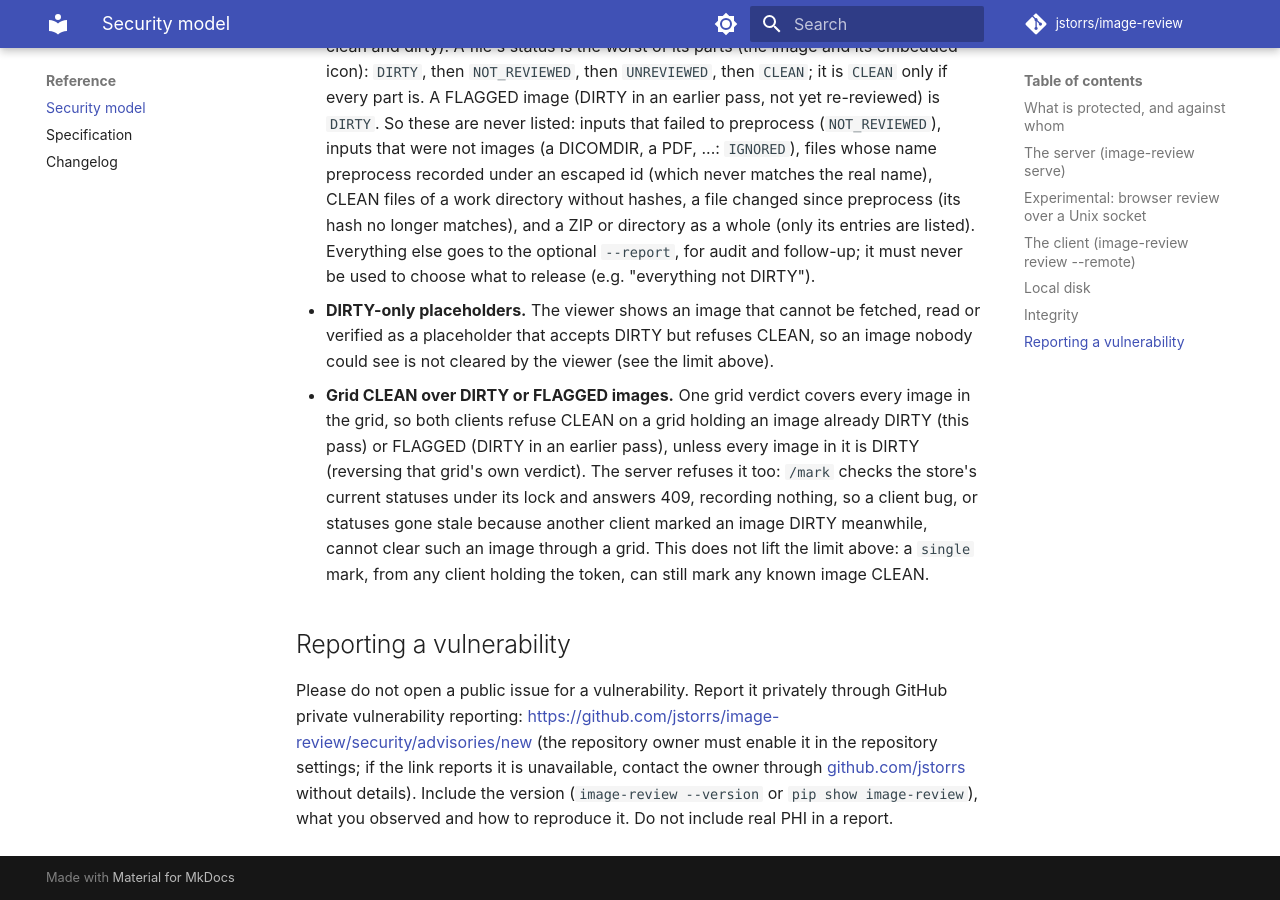
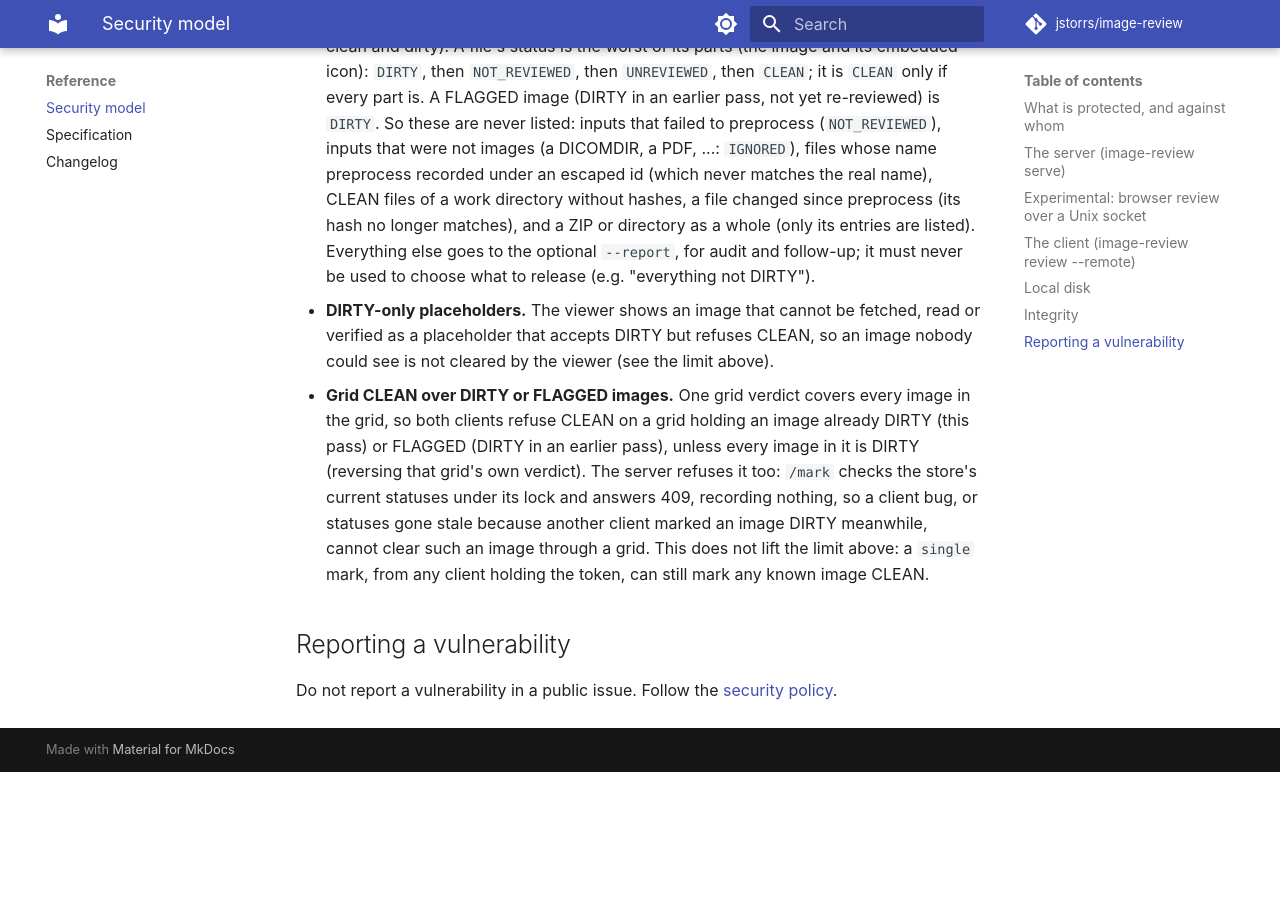
Before and after one commit to jstorrs/image-review, an MkDocs documentation site: the page built from docs/reference/security-model.md, in a window 1280 px wide and 900 px high, scrolled down 7447 px. Built offline with MkDocs 1.6.1 and Material for MkDocs 9.7.7, drawn with Linux system fonts in a browser that asks for light colours; comment, search, counter and statistics services are not loaded; after the commit the page ends 8219 px from its top, so only the background shows below that.

Commit message:
Replace SECURITY.md with a vulnerability-reporting policy
GitHub shows the root SECURITY.md as the repository's security policy,
so it now says how to report privately, which version is supported (the
latest, on main) and what never to send (PHI, work-directory files,
tokens, connection strings). The threat model, now in the docs, points
to it.

Co-Authored-By: Claude Opus 5.5 <noreply@anthropic.com>
Claude-Session: https://claude.ai/code/session_01U1JSSjmrLiL5EgoZss9HB6

```diff
--- a/docs/reference/security-model.md
+++ b/docs/reference/security-model.md
@@ -333,11 +333,5 @@ world-readable.
 
 ## Reporting a vulnerability
 
-Please do not open a public issue for a vulnerability. Report it privately
-through GitHub private vulnerability reporting:
-<https://github.com/jstorrs/image-review/security/advisories/new> (the
-repository owner must enable it in the repository settings; if the link
-reports it is unavailable, contact the owner through
-[github.com/jstorrs](https://github.com/jstorrs) without details). Include the
-version (`image-review --version` or `pip show image-review`), what you
-observed and how to reproduce it. Do not include real PHI in a report.
+Do not report a vulnerability in a public issue. Follow the
+[security policy](https://github.com/jstorrs/image-review/security/policy).
```
Also changed, not shown: CONTRIBUTING.md (+1 -1 lines), SECURITY.md (added, +56 -0 lines).
